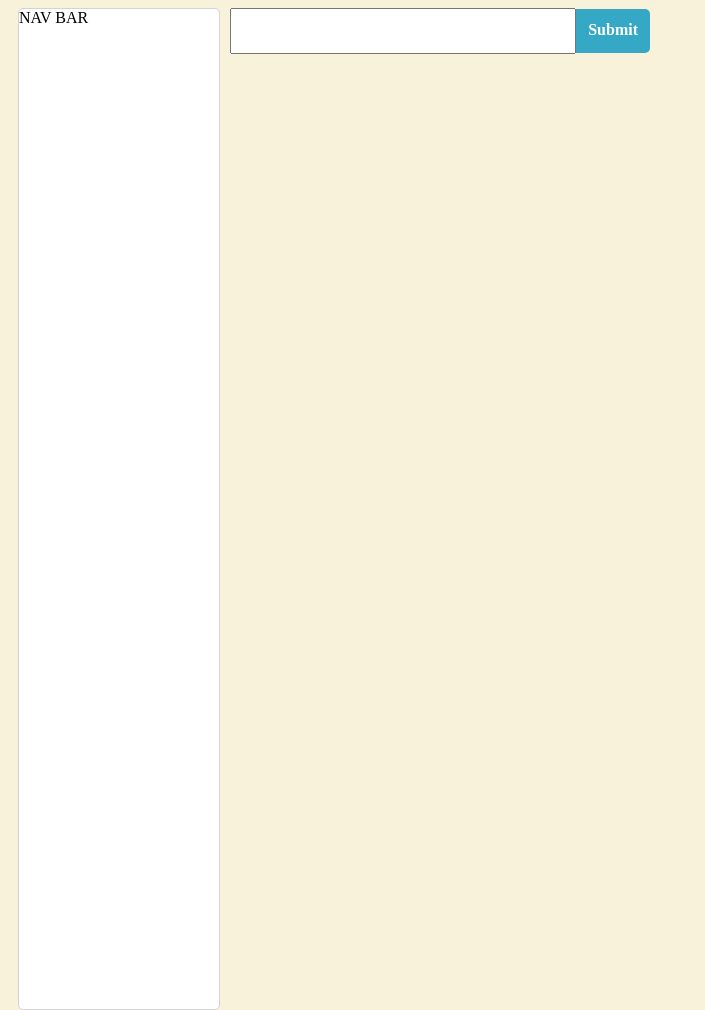
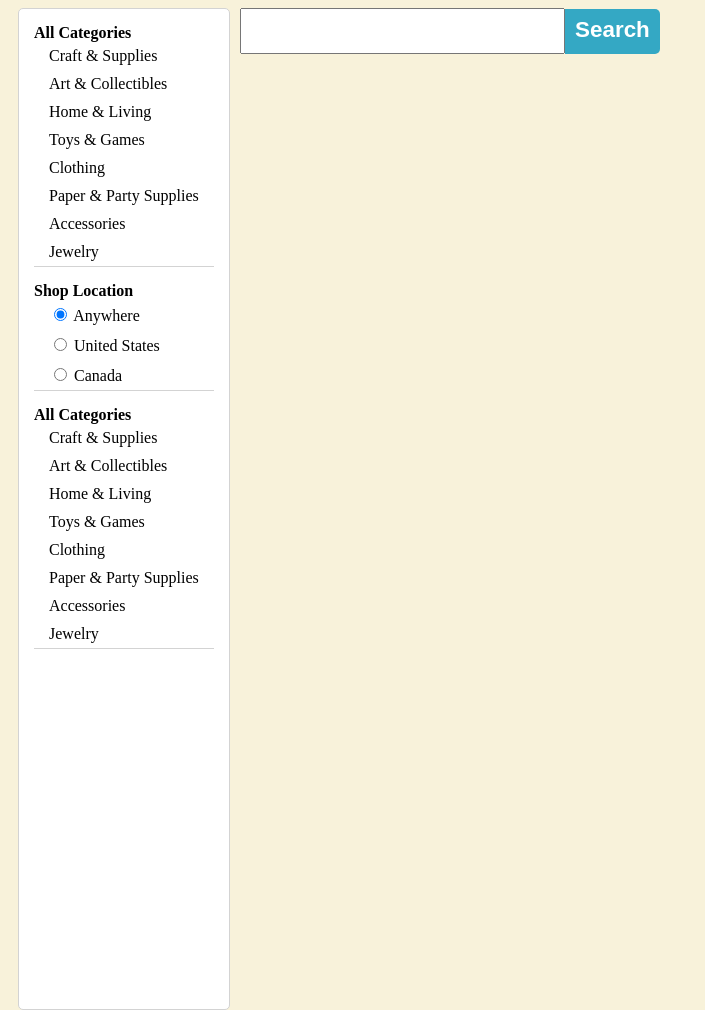
Before and after one commit to MattRice12/FEE, a plain HTML site: page week-04/EtsyAJAX/index.html in a window 1280 px wide. Shown: the whole page, without its empty margins (0-705 px from the left). Drawn offline with nearby package versions, Linux system fonts and the light colour scheme.

Commit message:
added filtering by region

```diff
--- a/week-04/EtsyAJAX/index.html
+++ b/week-04/EtsyAJAX/index.html
@@ -7,11 +7,53 @@
   </head>
   <body>
     <div class="container">
-      <div class="nav-bar">NAV BAR</div>
+      <div class="nav-bar">
+        <ul>All Categories
+          <li>Craft &amp; Supplies</li>
+          <li>Art &amp; Collectibles</li>
+          <li>Home &amp; Living</li>
+          <li>Toys &amp; Games</li>
+          <li>Clothing</li>
+          <li>Paper &amp; Party Supplies</li>
+          <li>Accessories</li>
+          <li>Jewelry</li>
+        </ul>
+
+        <ul>Shop Location
+          <form>
+            <li>
+              <input class="region-radio" id="anywhere-radio" type="radio" name="region" value="" checked>
+              <label for="anywhere-radio">Anywhere</label>
+            </li>
+
+            <li>
+              <input class="region-radio" id="us-radio" type="radio" name="region" value="US">
+              <label for="us-radio">United States</label>
+            </li>
+
+            <li>
+              <input class="region-radio" id="ca-radio" type="radio" name="region" value="CA">
+              <label for="ca-radio">Canada</label>
+            </li>
+          </form>
+        </ul>
+
+        <ul>All Categories
+          <li>Craft &amp; Supplies</li>
+          <li>Art &amp; Collectibles</li>
+          <li>Home &amp; Living</li>
+          <li>Toys &amp; Games</li>
+          <li>Clothing</li>
+          <li>Paper &amp; Party Supplies</li>
+          <li>Accessories</li>
+          <li>Jewelry</li>
+        </ul>
+
+      </div>
       <form class="search-form">
         <div class="form-obj">
           <input class="key-string" />
-          <div type="submit" class="submit-btn">Submit</div>
+          <button type="submit" class="submit-btn">Search</button>
         </div>
         <ul class="search-images">
         </ul>
--- a/week-04/EtsyAJAX/main.js
+++ b/week-04/EtsyAJAX/main.js
@@ -1,20 +1,26 @@
 $(document).ready(function() {
   const API_KEY = 'thv67evlrs91gjw9u6ba112h';
+  var region = "";
 
   var itemBlock = $('.search-images');
   var searchForm = $('.search-form');
+  var keyString;
 
   $(searchForm).on('submit', function(e) {
     e.preventDefault()
     var keyString = $('.key-string').val();
-    $(itemBlock).text('Searching....');
+    $(itemBlock).text(`Searching "${keyString}"...`);
 
     var ajaxFn = function (){
+      var url = `https://api.etsy.com/v2/listings/active.js?api_key=${API_KEY}&keywords=${keyString}&includes=Images,Shop`
+      url = addParams(url, region)
+
       $.ajax({
         type: 'GET',
-        url: `https://api.etsy.com/v2/listings/active.js?api_key=${API_KEY}&keywords=${keyString}&includes=Images,Shop`,
+        url: url,
         dataType: 'jsonp',
         success: function(data, status, xhr) {
+
           $(itemBlock).text('')
           data.results.forEach(function(item) {
             var image = '<img src="' + item.Images[0].url_170x135 + '" />';
@@ -28,4 +34,17 @@ $(document).ready(function() {
 
     window.setTimeout(ajaxFn, 0);
   });
+
+  $('.region-radio').on('click', function(e) {
+    region = e.target.value
+  })
+
+  function addParams(url, region) {
+    if (region) {
+      url += `&region=${region}`
+    }
+    return url
+  }
 });
+
+// https://api.etsy.com/v2/listings/active.js?api_key=thv67evlrs91gjw9u6ba112h&keywords=bears&includes=Images,Shop&region=US
--- a/week-04/EtsyAJAX/styles/main.scss
+++ b/week-04/EtsyAJAX/styles/main.scss
@@ -12,6 +12,17 @@ body {
   border: 1px solid lightgray;
   border-radius: 5px;
   margin: 0 10px;
+  ul {
+    list-style-type: none;
+    margin: 15px;
+    padding: 0;
+    font-weight: bold;
+    border-bottom: 1px solid lightgray;
+    li {
+      padding: 5px 15px;
+      font-weight: 200;
+    }
+  }
 }
 
 .form-obj {
@@ -21,17 +32,22 @@ body {
   .key-string {
     width: 400px;
     height: 40px;
+    font-size: 1.5em;
   }
   .submit-btn {
     width: auto;
     height: 20px;
     margin: 0;
-    padding: 12px;
+    padding: 8px 10px 37px 10px;
     border-top-right-radius: 5px;
     border-bottom-right-radius: 5px;
     background: #34A8C4;
     color: white;
     font-weight: 600;
+    cursor: pointer;
+    border: none;
+    outline: none;
+    font-size: 1.4em;
   }
 }
 
```
Also changed, not shown: week-04/EtsyAJAX/main.css, 1 other file.
